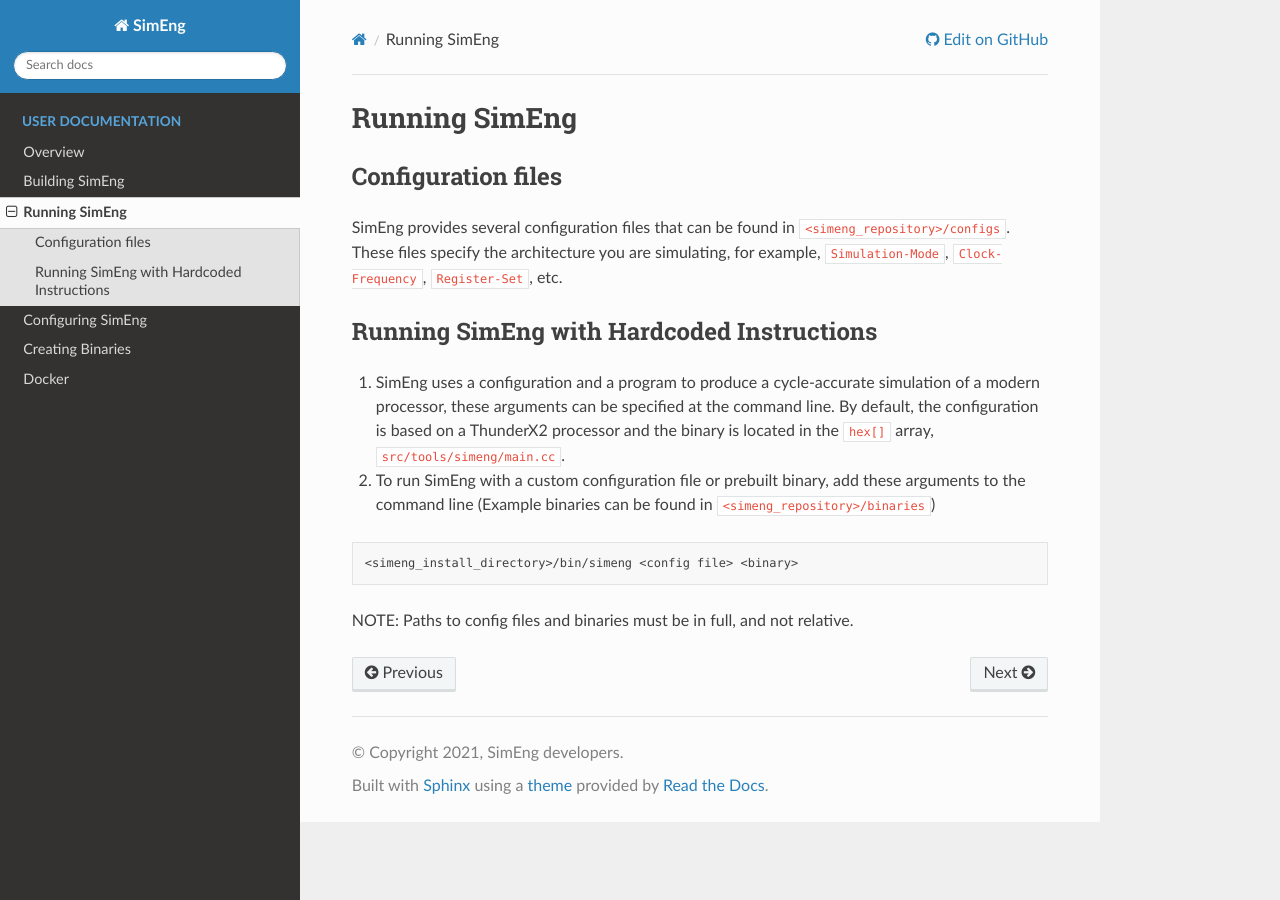
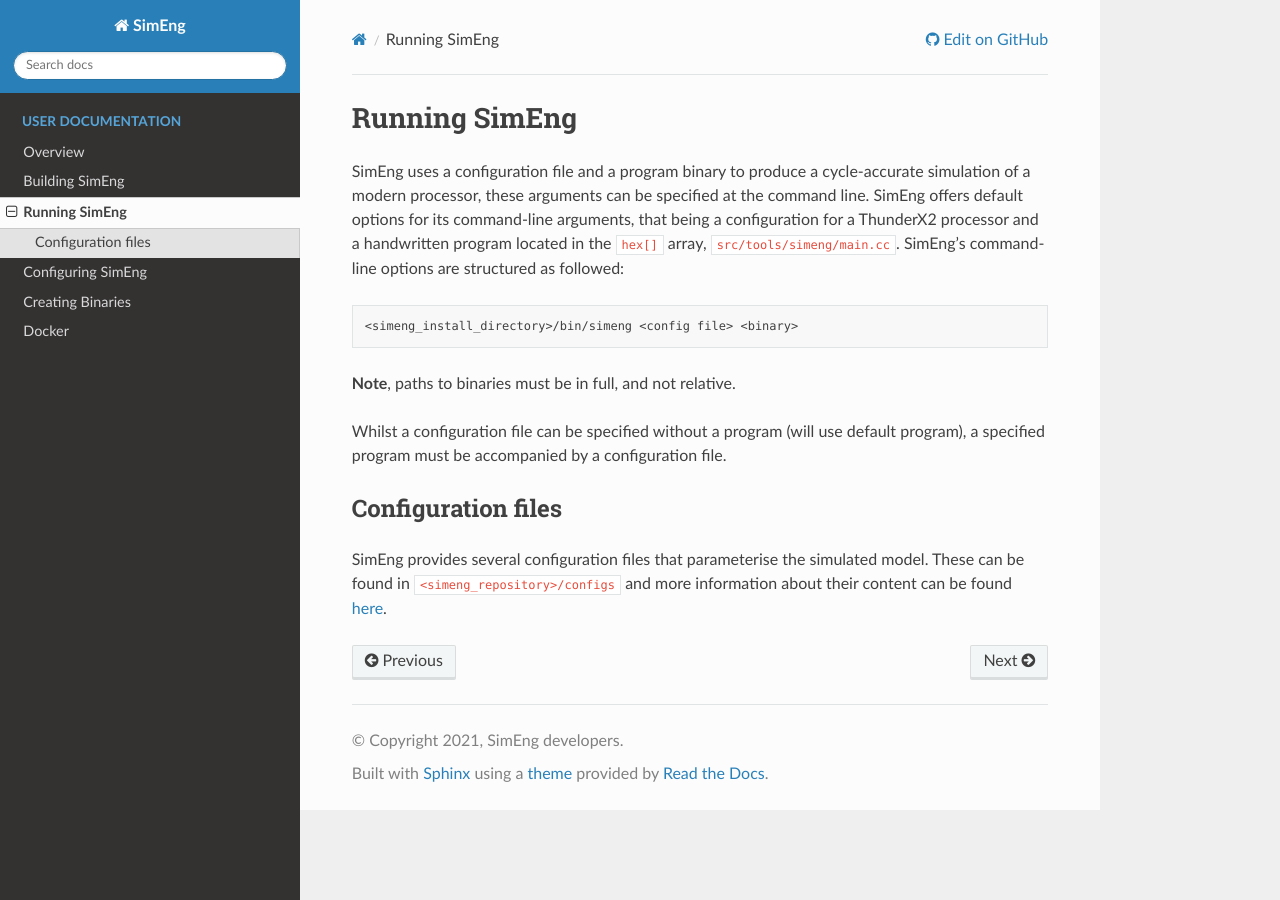
Before and after one commit to UoB-HPC/SimEng, a Sphinx documentation site: the page built from docs/sphinx/user/running_simeng.rst, in a window 1280 px wide. Built offline with Sphinx 7.4.7 and the Read the Docs theme 2.0.0, drawn with Linux system fonts in a browser that asks for light colours; pages that are not in the unit, such as notebooks, are missing from menus.

Commit message:
Re-wrote running simeng page

```diff
--- a/docs/sphinx/user/running_simeng.rst
+++ b/docs/sphinx/user/running_simeng.rst
@@ -1,21 +1,17 @@
 Running SimEng
 ==============
 
-Configuration files
--------------------
-
-SimEng provides several configuration files that can be found in ``<simeng_repository>/configs``. These files specify the architecture you are simulating, for example,  ``Simulation-Mode``, ``Clock-Frequency``, ``Register-Set``, etc.
-
-
-Running SimEng with Hardcoded Instructions
-------------------------------------------
-
-1. SimEng uses a configuration and a program to produce a cycle-accurate simulation of a modern processor, these arguments can be specified at the command line. By default, the configuration is based on a ThunderX2 processor and the binary is located in the ``hex[]`` array, ``src/tools/simeng/main.cc``.
-
-2. To run SimEng with a custom configuration file or prebuilt binary, add these arguments to the command line (Example binaries can be found in ``<simeng_repository>/binaries``)
+SimEng uses a configuration file and a program binary to produce a cycle-accurate simulation of a modern processor, these arguments can be specified at the command line. SimEng offers default options for its command-line arguments, that being a configuration for a ThunderX2 processor and a handwritten program located in the ``hex[]`` array, ``src/tools/simeng/main.cc``. SimEng's command-line options are structured as followed:
 
 .. code-block:: text
 
         <simeng_install_directory>/bin/simeng <config file> <binary>
 
-NOTE: Paths to config files and binaries must be in full, and not relative.
+**Note**, paths to binaries must be in full, and not relative.
+
+Whilst a configuration file can be specified without a program (will use default program), a specified program must be accompanied by a configuration file.
+
+Configuration files
+-------------------
+
+SimEng provides several configuration files that parameterise the simulated model. These can be found in ``<simeng_repository>/configs`` and more information about their content can be found :doc:`here <configuring_simeng>`.
```
